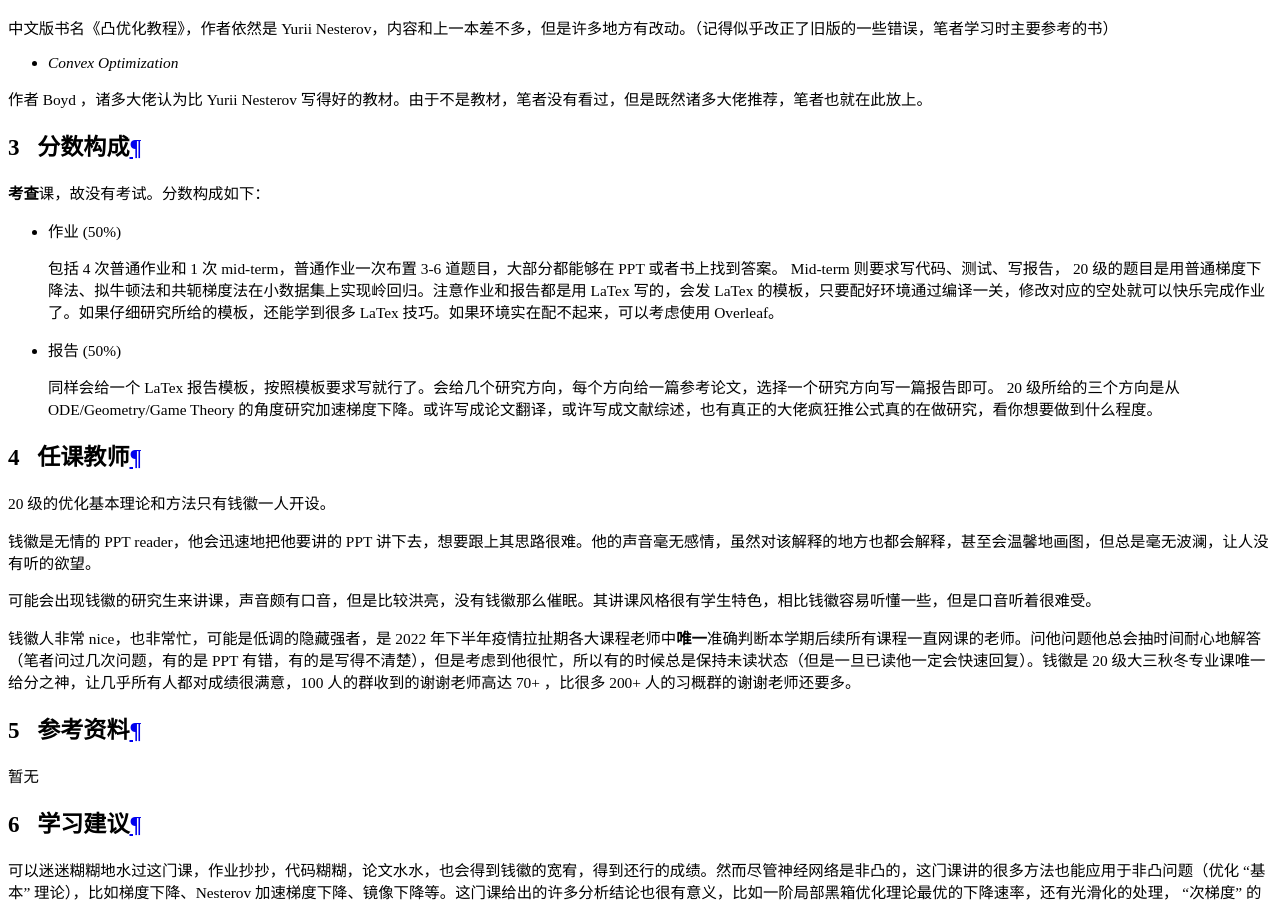
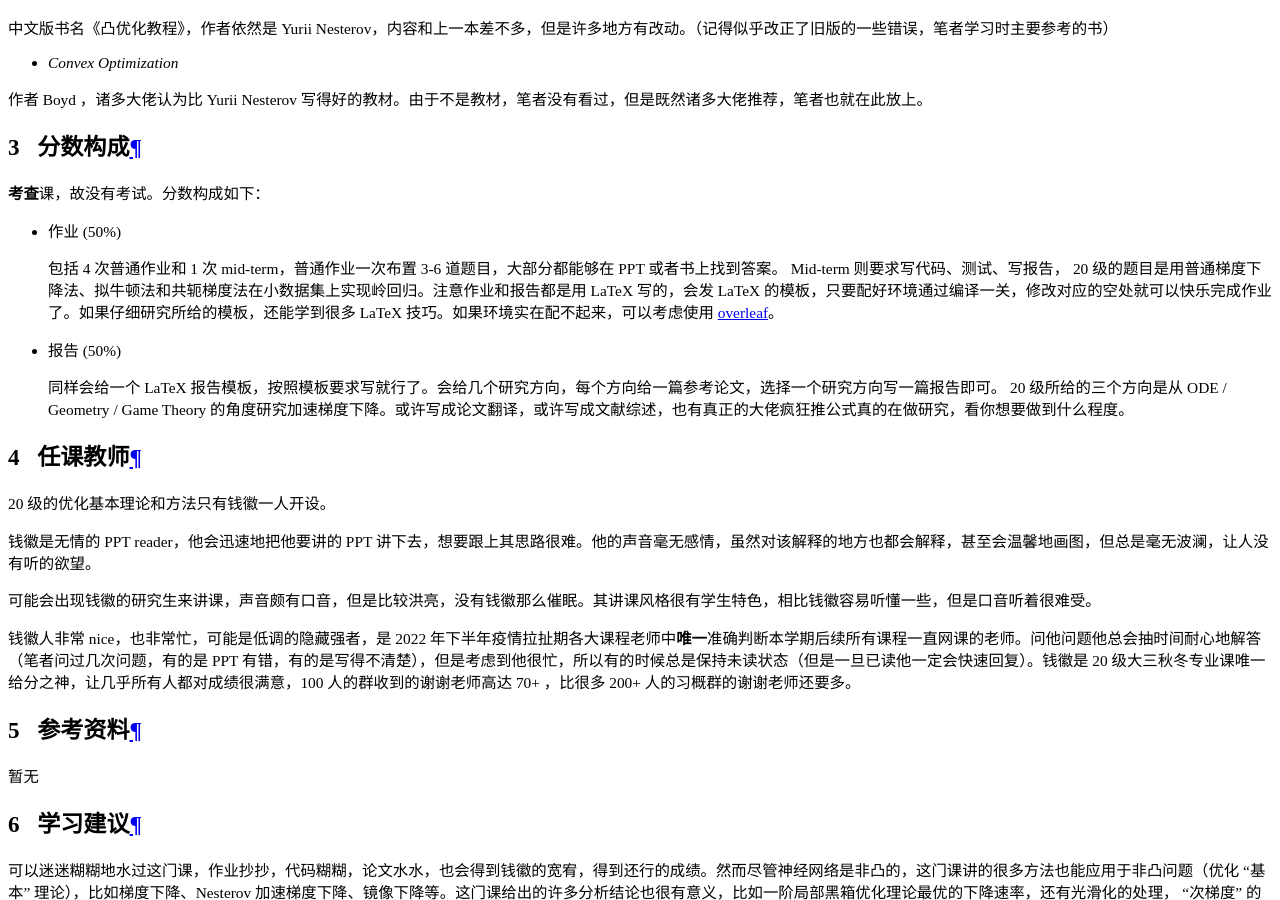
Before and after one commit to ZJU-Turing/TuringCourses, an MkDocs documentation site: the page built from docs/major_basic/convex_optimization/index.md, in a window 1280 px wide and 900 px high, scrolled down 18487 px. Built offline with MkDocs 1.6.1 and Material for MkDocs 9.7.7, drawn with Linux system fonts in a browser that asks for light colours; comment, search, counter and statistics services are not loaded; some of the changed lines change nothing that is shown.

Commit message:
Update index.md

```diff
--- a/docs/major_basic/convex_optimization/index.md
+++ b/docs/major_basic/convex_optimization/index.md
@@ -51,11 +51,11 @@
 
 * 作业 (50%)
 
-    包括 4 次普通作业和 1 次 mid-term，普通作业一次布置 3-6 道题目，大部分都能够在 PPT 或者书上找到答案。 Mid-term 则要求写代码、测试、写报告， 20 级的题目是用普通梯度下降法、拟牛顿法和共轭梯度法在小数据集上实现岭回归。注意作业和报告都是用 LaTex 写的，会发 LaTex 的模板，只要配好环境通过编译一关，修改对应的空处就可以快乐完成作业了。如果仔细研究所给的模板，还能学到很多 LaTex 技巧。如果环境实在配不起来，可以考虑使用 Overleaf。
+    包括 4 次普通作业和 1 次 mid-term，普通作业一次布置 3-6 道题目，大部分都能够在 PPT 或者书上找到答案。 Mid-term 则要求写代码、测试、写报告， 20 级的题目是用普通梯度下降法、拟牛顿法和共轭梯度法在小数据集上实现岭回归。注意作业和报告都是用 LaTeX 写的，会发 LaTeX 的模板，只要配好环境通过编译一关，修改对应的空处就可以快乐完成作业了。如果仔细研究所给的模板，还能学到很多 LaTeX 技巧。如果环境实在配不起来，可以考虑使用 [overleaf](https://www.overleaf.com/)。
 
 * 报告 (50%)
 
-    同样会给一个 LaTex 报告模板，按照模板要求写就行了。会给几个研究方向，每个方向给一篇参考论文，选择一个研究方向写一篇报告即可。 20 级所给的三个方向是从 ODE/Geometry/Game Theory 的角度研究加速梯度下降。或许写成论文翻译，或许写成文献综述，也有真正的大佬疯狂推公式真的在做研究，看你想要做到什么程度。
+    同样会给一个 LaTeX 报告模板，按照模板要求写就行了。会给几个研究方向，每个方向给一篇参考论文，选择一个研究方向写一篇报告即可。 20 级所给的三个方向是从 ODE / Geometry / Game Theory 的角度研究加速梯度下降。或许写成论文翻译，或许写成文献综述，也有真正的大佬疯狂推公式真的在做研究，看你想要做到什么程度。
 
 ## 任课教师
 
```
